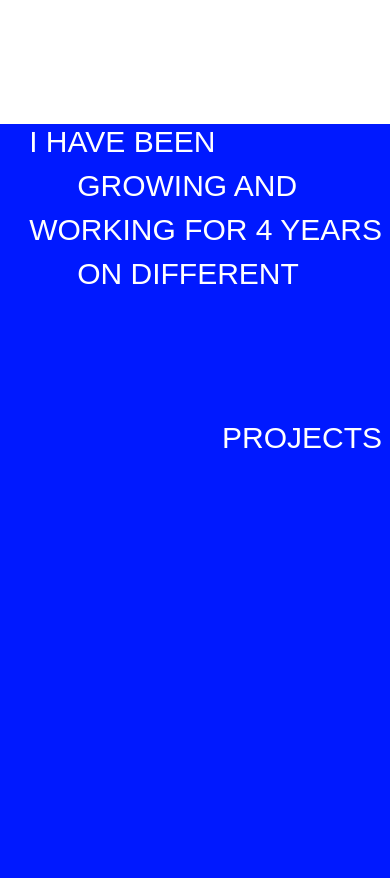
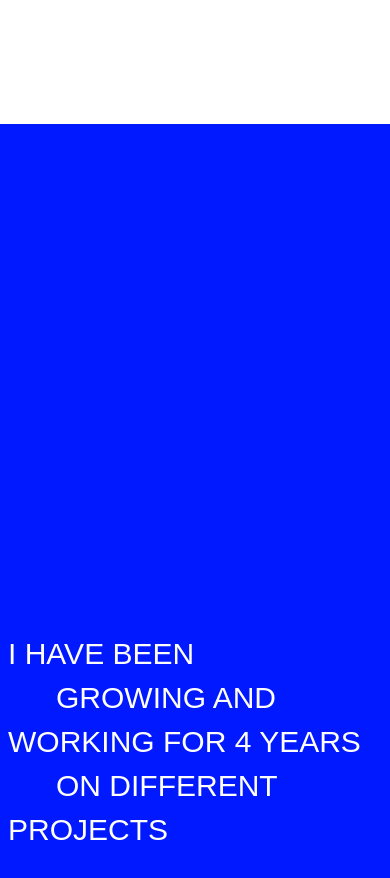
Before and after one commit to EmileKost/portfolio, a Next.js app in the folder frontend/: page / in a window 390 px wide. Shown: the part 720-1598 px from the top of the page. Built offline with nearby package versions, Linux system fonts and the light colour scheme; a web font is replaced by a local one.

Commit message:
feat: about

```diff
--- a/frontend/components/About.tsx
+++ b/frontend/components/About.tsx
@@ -8,7 +8,7 @@ const textItems = [
 ];
 export const About = () => {
 	return (
-		<div className="h-screen w-full bg-blue-primary px-2 md:px-6 flex flex-col items-end md:items-start">
+		<div className="h-screen w-full bg-blue-primary px-2 md:px-6 flex flex-col justify-end md:justify-start">
 			{textItems && (
 				<div className="mb-[120px] md:mb-0 md:mt-[250px]">
 					<h2 className="mt-0 flex flex-col gap-2 md:gap-4 uppercase mb-2 md:mb-4">
@@ -23,11 +23,11 @@ export const About = () => {
 							</span>
 						))}
 					</h2>
+					<button className="font-primary font-normal text-white-primary text-3xl sm:text-4xl md:text-5xl lg:text-[80px] uppercase">
+						projects
+					</button>
 				</div>
 			)}
-			<button className="font-primary font-normal text-white-primary text-3xl sm:text-4xl md:text-5xl lg:text-[80px] uppercase">
-				projects
-			</button>
 		</div>
 	);
 };
```
